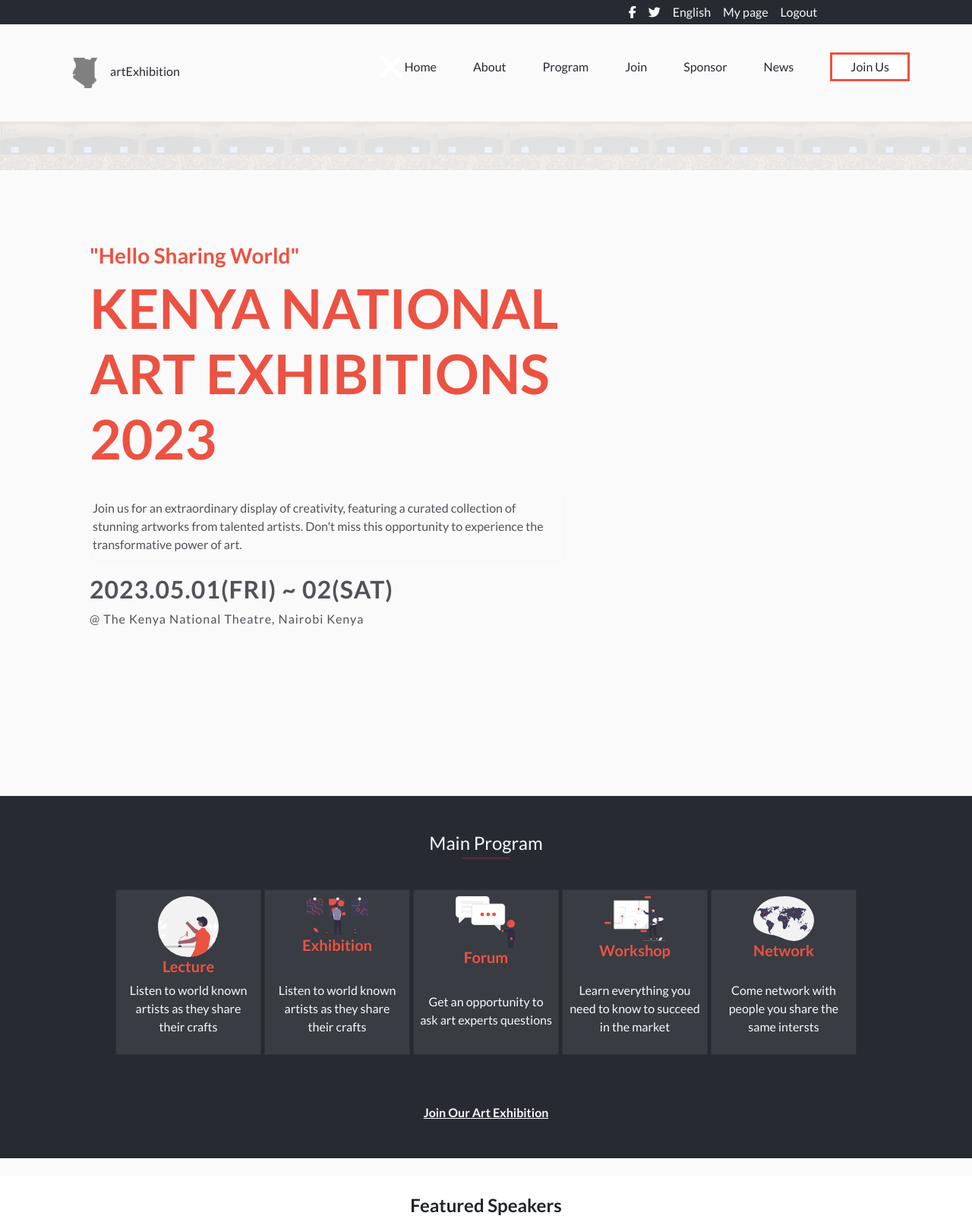
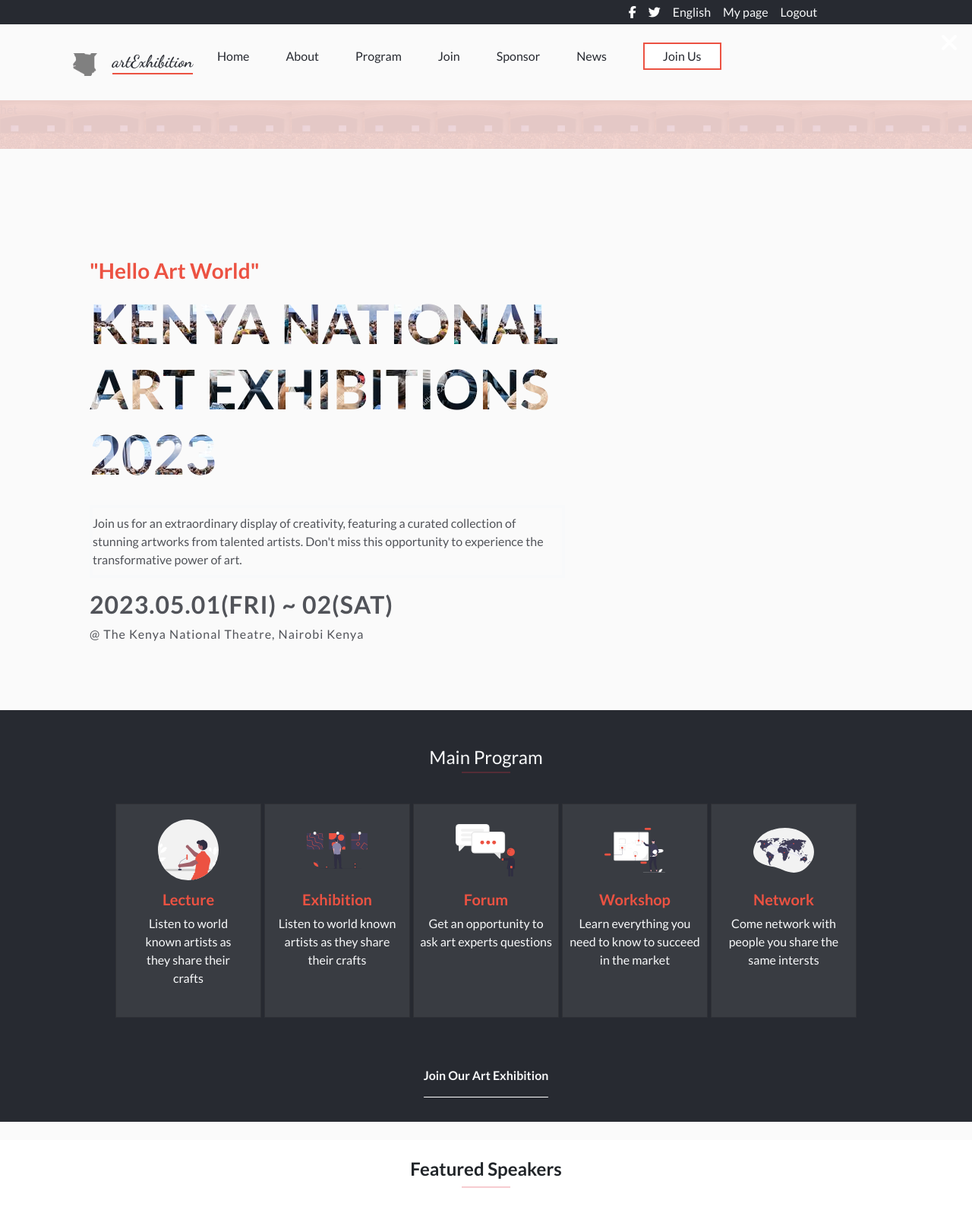
Before and after one commit to rosemutai/Art-exhibition-app, a website: page index.html in a window 1280 px wide. Shown: the top 1605 px of the page at 76% size. Drawn offline with nearby package versions, Linux system fonts and the light colour scheme.

Commit message:
Polish the project look

```diff
--- a/index.html
+++ b/index.html
@@ -31,28 +31,31 @@
   </nav>
   <nav class="container py-4 navigation-menu d-flex align-items-center">
     <div class="logo-hamburger d-none d-md-block">
-      <a href="./index.html">
-        <span><img src="images/kenya.png" style="width: 60px; height: 40px;" alt="kenya map"></span>
-        artExhibition</span>
+      <a href="./index.html" class="logo-link">
+        <img src="images/kenya.png" alt="kenya map">
+        <span class="logo-text">artExhibition</span>
       </a>
     </div>
     <i class="fa fa-bars" id="hamburger"></i>
-    <ul class="menu-links ">
-      <li class="styl"><i class="fa fa-times" id="close-icon"></i></li>
-      <li><a href="./index.html" class="me-md-5">Home</a></li>
-      <li><a href="./about.html" class="me-md-5">About</a></li>
-      <li><a href="" class="me-md-5">Program</a></li>
-      <li><a href="" class="me-md-5">Join</a></li>
-      <li><a href="" class="me-md-5">Sponsor</a></li>
-      <li><a href="" class="me-md-5">News</a></li>
-      <li><a class="joinus-btn nav-link border border-3 0 text-center py-1 px-4
-         bord-danger join-btn">Join Us</a></li>
-    </ul>
+    <div>
+      <i class="fa fa-times" id="close-icon"></i>
+      <ul class="menu-links">
+        <li class="home-link"><a href="./index.html" class="me-md-5 menu-link">Home</a></li>
+        <li><a href="./about.html" class="me-md-5 menu-link">About</a></li>
+        <li><a href="" class="me-md-5 menu-link">Program</a></li>
+        <li><a href="" class="me-md-5 menu-link">Join</a></li>
+        <li><a href="" class="me-md-5 menu-link">Sponsor</a></li>
+        <li><a href="" class="me-md-5 menu-link">News</a></li>
+        <li><a class="joinus-btn nav-link border border-3 0 text-center py-1 px-4
+          bord-danger join-btn">Join Us</a></li>
+      </ul>
+    </div>
+
   </nav>
-  <div class="background-img  w-100 bg-dark">het</div>
+  <div class="background-img  w-100 bg-dark opacity-25">het</div>
   <main class=" w-100 d-flex flex-column">
-    <section class="container-md min-vh-100 container-fluid px-md-5  advert">
-      <p class="ad pt-4 pt-md-5 mt-md-5 h3 fw-bold">"Hello Sharing World"</p>
+    <section class="container-md container-fluid px-md-5 py-5  advert">
+      <p class="ad pt-4 pt-md-5 mt-md-5 h3 fw-bold">"Hello Art World"</p>
       <h1 class="ad-title fw-bolder display-3 ">KENYA NATIONAL ART EXHIBITIONS <br>
         2023
       </h1>
@@ -66,14 +69,14 @@
       </div>
     </section>
 
-    <section class="main-content mt-md-4 mt-2 w-100">
+    <section class="main-content mt-md-4 w-100">
       <div class="title d-flex flex-column justify-content-center">
         <h4 class="text-light mt-5 mb-1 text-center">Main Program</h4>
         <hr class="hr mb-3 mx-auto border border-1 border-danger">
       </div>
       <div class="cards-ad px-md-5 d-flex flex-column flex-md-row justify-content-between justify-content-md-center
         container-fluid gap-md-1 gap-3 mt-4">
-        <div class="card cardbg  p-2 d-flex flex-row flex-md-column justify-content-evenly align-items-center
+        <div class="card cardbg  p-2 px-4 d-flex flex-row flex-md-column justify-content-evenly align-items-center
           rounded-0 mb-3">
           <img src="images/speaker.svg" class="cardimg" alt="speaker">
           <h5 class="service-title cardtitle fw-bolder mx-2 text-center w-50 opacity-100">Lecture</h5>
@@ -111,8 +114,7 @@
 
       <div class="card register-btn h-50 p-2 mx-auto d-flex flex-row justify-content-evenly align-items-center
                 rounded-0  my-4 ">
-        <a class="cardtitle fw-bold py-3 text-center mx-3 opacity-100 text-light
-          " href="#">Join Our Art Exhibition</a>
+        <a class="cardtitle registerBtn fw-bold py-3 text-center mx-3 opacity-100 text-light" href="#">Join Our Art Exhibition</a>
       </div>
 
     </section>
@@ -128,7 +130,7 @@
       <div class="speakers h-100 d-flex d-md-none flex-column flex-md-row justify-content-center mx-md-auto px-md-5
         mt-2 flex-md-wrap pt-4" id="speakers-section"></div>
       <!-- desktop version -->
-      <div class="speakers d-none d-md-flex gap-1 flex-column flex-md-row justify-content-center mx-md-auto px-md-5
+      <div class="speakers d-none d-md-flex gap-1 flex-row justify-content-center mx-md-auto px-md-5
         mt-5 flex-md-wrap " id="desktop-speakers-section"></div>
     </section>
 
@@ -156,13 +158,13 @@
   <footer class="footer container-md justify-content-center align-items-center d-none d-md-flex
     flex-md-row py-4 ps-4 mx-auto">
     <div class="company d-flex ms-5 w-25">
-      <img src="images/kenya.png" style="width: 90px; height: 50px;" alt="kenya map">
+      <img src="images/kenya.png" style="width: 90px; height: 50px; margin-top: 12px;" alt="kenya map">
       <h5 id="companytitle" class="company-title fw-bolder small pt-2">Kenya <br> Creatives Department (KCD)</h5>
     </div>
 
     <div class="second-column ms-5 w-75">
       <p id="secondcolumnp" class="desc fw-bold">2023 Kenya Creatives Department (KCD)</p>
-      <p id="secondcolumnlorem" class="w-75 fw-bold">Lorem ipsum dolor sit amet, consectetur adipisicing elit. Sed nesciunt
+      <p id="secondcolumnlorem" class="w-75 fw-bold">Lorem ipsum dolor sit amet, consectetur adipisicing elit. Sed
         iste rerum nemo soluta voluptate deserunt? Rerum id itaque maxime!</p>
     </div>
 
--- a/styles.css
+++ b/styles.css
@@ -1,12 +1,36 @@
 @import url('https://fonts.googleapis.com/css2?family=Lato:wght@400;700;900&display=swap');
+@import url('https://fonts.googleapis.com/css2?family=Dancing+Script:wght@600&display=swap');
 
 body {
   font-family: 'Lato', sans-serif;
   background-color: rgba(211, 211, 211, 0.1);
 }
 
+.logo-link {
+  font-family: 'Dancing Script', cursive;
+  font-size: 1.4rem;
+}
+
+.logo-link img {
+  object-fit: contain;
+  width: 60px;
+  height: 30px;
+}
+
+.logo-text {
+  border: none;
+  padding-bottom: 2px;
+  border-bottom: 2px solid #ec5242;
+}
+
 i {
   color: #fff;
+  cursor: pointer;
+}
+
+i:hover {
+  transform: scale(1.2);
+  transition: all 2s ease-in-out;
 }
 
 #hamburger {
@@ -17,8 +41,11 @@ i {
 
 #close-icon {
   color: #fff;
-  font-size: 3rem;
-  margin: 8px 0;
+  font-size: 2rem;
+  margin: 8px 0 24px 0;
+  position: absolute;
+  right: 18px;
+  top: 32px;
 }
 
 .card,
@@ -33,7 +60,11 @@ h5.card-title,
 }
 
 .ad-title {
-  color: #ec5242;
+	font-weight: 700;
+	background-clip: text;
+	-webkit-background-clip: text;
+	color: transparent;
+	background-image: url('./images/audience1.jpg');
 }
 
 .description {
@@ -42,12 +73,10 @@ h5.card-title,
   border: 2px solid #fff;
 }
 
-h5.service-title {
-  flex-basis: 40%;
-}
+
 
 .cartex {
-  flex-basis: 45%;
+  flex-basis: 48%;
 }
 
 .art-logo-details,
@@ -98,7 +127,10 @@ h5.service-title {
   letter-spacing: 1px;
 }
 
-#companytitle,
+#companytitle {
+  color: #ec5242;
+}
+
 #secondcolumnp,
 #secondcolumnlorem {
   color: #272a31;
@@ -114,7 +146,8 @@ h5.service-title {
 
 .cardimg {
   width: 80px;
-  height: 80px;
+  height: 120px !important;
+  object-fit: contain;
 }
 
 .cardbg {
@@ -133,7 +166,7 @@ h5.service-title {
 
 .join-btn {
   background-color: #fff;
-  border: 3px solid #ec5242 !important;
+  border: 2px solid #ec5242 !important;
   color: #ec5242;
 }
 
@@ -151,7 +184,9 @@ hr {
 }
 
 .cards-ad .card:hover {
-  border: 2px solid #fff;
+  border: 2px solid #ec5242;
+  box-shadow: 2px 2px 8px #ec5242;
+  transition: all 1s ease-in-out;
 }
 
 .our-partners img {
@@ -185,9 +220,19 @@ h1.abouttitle {
 
 .background-img {
   background-image: url('images/audience2.jpg');
-  opacity: 0.1;
   height: 4rem;
   background-size: contain;
+  position: relative;
+}
+
+.background-img::before {
+    content: "";
+    position: absolute;
+    top: 0px;
+    right: 0px;
+    bottom: 0px;
+    left: 0px;
+    background-color: rgba(236, 82, 66, 0.7);
 }
 
 .button {
@@ -221,11 +266,19 @@ li {
     background-color: #fff;
   }
 
+  .main-content {
+    background-color: #272a31;
+    /* background-color: red; */
+    margin-top: 40px;
+  }
+
   .menu-links {
     background-color: #ec5242;
     display: none;
-    width: 100%;
+    width: 100vw;
     height: 100vh;
+    padding-top: 24px;
+    transition: all 5s ease-in-out 1s;
   }
 
   #hamburger {
@@ -233,13 +286,17 @@ li {
   }
 
   .menu-links li {
-    margin-block: 20px;
     font-weight: bold;
     font-size: 1.4rem;
+    margin-bottom: 54px;
   }
 
   .menu-links a {
     color: #fff;
+  }
+
+  .home-link {
+    margin-top: 42px;
   }
 
   .joinus-btn {
@@ -249,12 +306,37 @@ li {
 
   a.joinus-btn {
     color: #ec5242;
+    cursor: pointer;
+  }
+
+  .card {
+    display: flex;
+    justify-content: space-evenly;
+  }
+
+  .service-title {
+    flex-basis: 20%;
+  }
+
+  .cards-ad .card:hover {
+    border: 1px solid #ec5242;
+    box-shadow: 1px 2px 4px #ec5242;
+    transition: all 1s ease-in-out;
+  }
+
+  .register-btn:hover {
+    box-shadow: 2px 2px 8px #ec5242;
   }
 }
 
 @media screen and (min-width: 768px) {
   #hamburger {
     display: none;
+  }
+
+  .menu-link:hover {
+    color: #ec5242;
+    transition: all 1s ease-in;
   }
 
   .menu-links {
@@ -316,7 +398,14 @@ li {
   }
 
   .register-btn a {
-    text-decoration: underline;
+    text-decoration: none;
+    padding-bottom: 2px;
+    border: none;
+    border-bottom: 1px solid #fff;
+  }
+
+   .register-btn a:hover {
+     color: #ec5242;
   }
 
   .join-btn a {
@@ -331,6 +420,8 @@ li {
   #desktop-speakers-section {
     width: 80%;
     padding-top: 1rem;
+    display: flex;
+    flex-wrap: wrap;
   }
 
   #desktop-speakers-section .speaker-card {
@@ -372,6 +463,14 @@ li {
     height: 50px;
     z-index: 1;
   }
+
+  .joinus-btn:hover{
+    cursor: pointer;
+    background-color: #ec5242;
+    color: #fff;
+    box-shadow: 4px 4px 12px #ec5242;
+    transition: all 2s ease-in-out;
+  }
 }
 
 .speaker-image {
```
